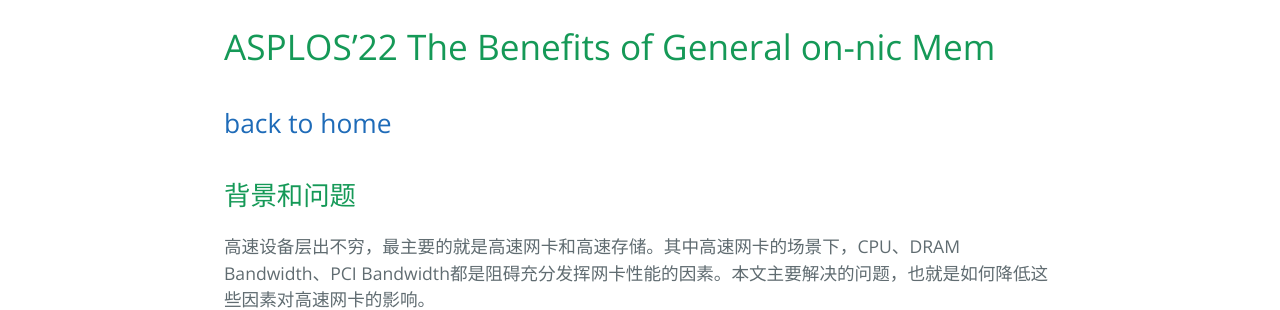
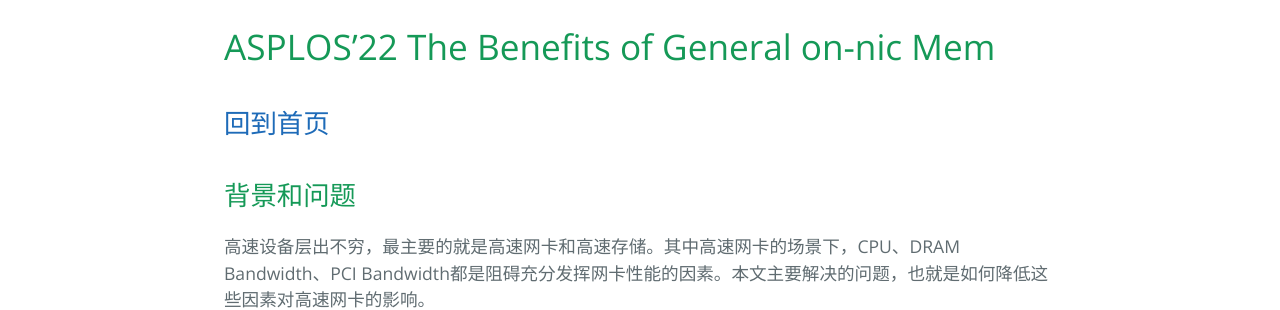
Before and after one commit to cutelizebin/cutelizebin.github.io, a Jekyll site: the page built from post/asplos22-nicmem.md, in a window 1280 px wide. Shown: the part 407-717 px from the top of the page. Built offline with Jekyll 4.4.1, drawn with Linux system fonts in a browser that asks for light colours; our own code applies the rules of GitHub Pages for plain Markdown files.

Commit message:
language

```diff
--- a/post/asplos22-nicmem.md
+++ b/post/asplos22-nicmem.md
@@ -1,6 +1,6 @@
 # ASPLOS'22 The Benefits of General on-nic Mem
 
-## [back to home](/)
+## [回到首页](/)
 
 ## 背景和问题
 
```
Also changed, not shown: index.md (+1 -1 lines).
